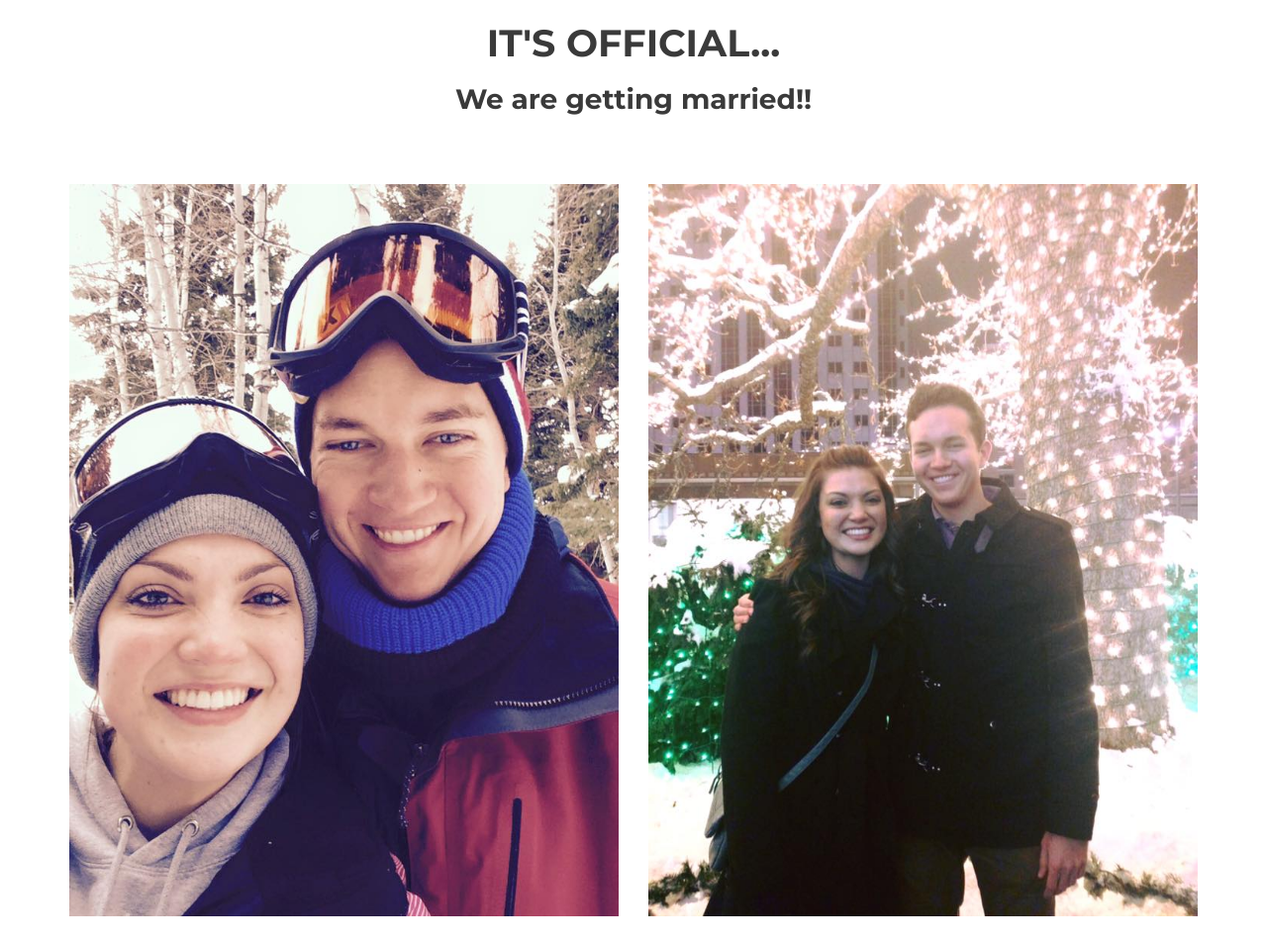
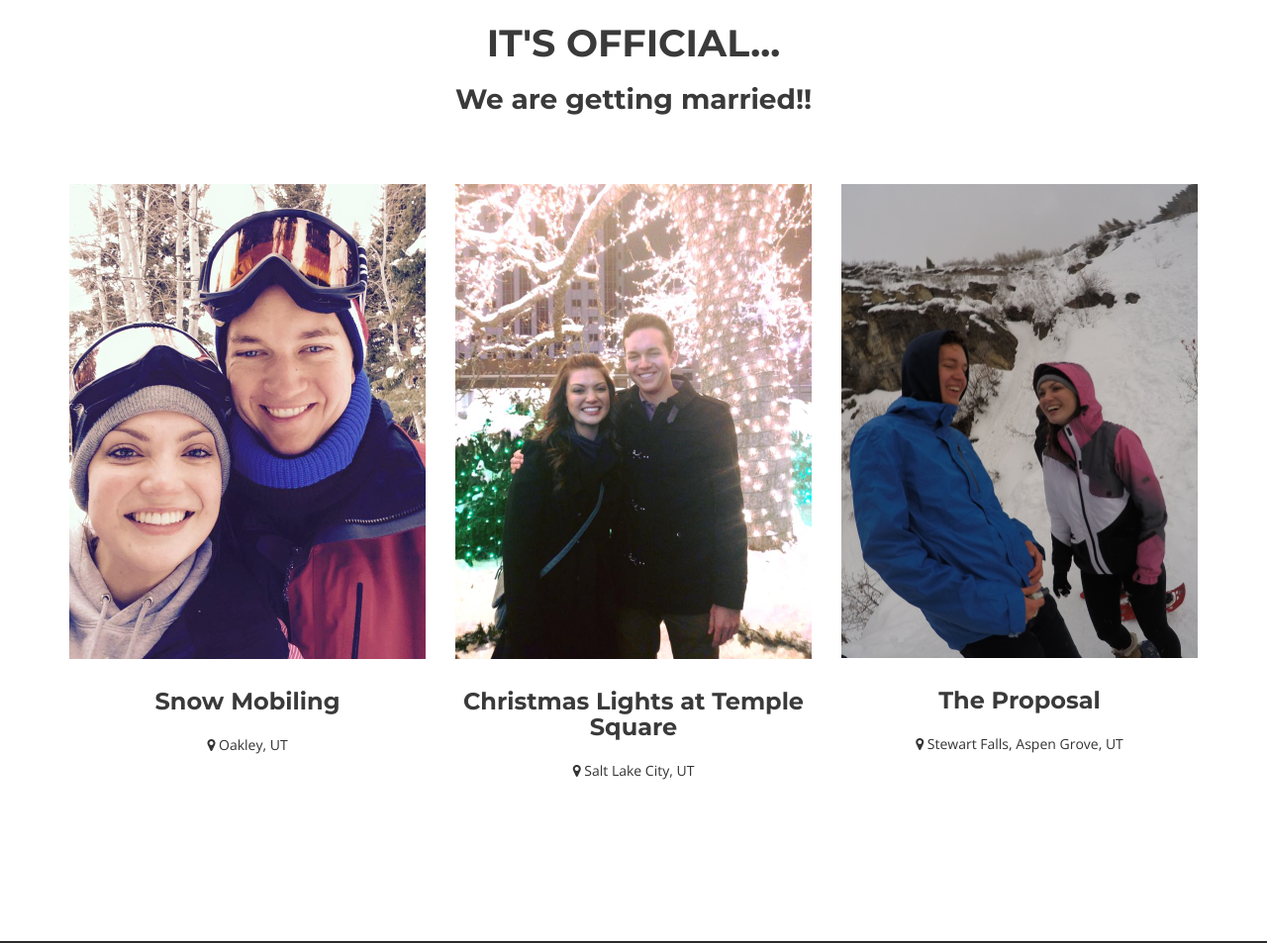
Before and after one commit to Colelyman/alyssalyman.com, a plain HTML site: page index.html in a window 1280 px wide. Shown: the part 722-1675 px from the top of the page at 99% size. Drawn offline with nearby package versions, Linux system fonts and the light colour scheme.

Commit message:
Added first proposal picture.

```diff
--- a/index.html
+++ b/index.html
@@ -72,20 +72,26 @@
 				  </div>
 			  </div>
 			  <div class="row">
-                <div class="col-xs-12 col-sm-6 col-md-6 col-lg-6">
+                <div class="col-xs-12 col-sm-4 col-md-4 col-lg-4">
 					<div class="box-team wow bounceInDown" data-wow-delay="0.1s">
                     <img src="img/snowmobiling.jpg" alt="" class="img-responsive" />
                     <h4>Snow Mobiling</h4>
                     <p><i class="fa fa-map-marker"></i> Oakley, UT</p>
 					</div>
                 </div>
-                <div class="col-xs-12 col-sm-6 col-md-6 col-lg-6" data-wow-delay="0.3s">
+                <div class="col-xs-12 col-sm-4 col-md-4 col-lg-4" data-wow-delay="0.3s">
 					<div class="box-team wow bounceInDown">
                     <img src="img/templeSquare.jpg" alt="" class="img-responsive" />
                     <h4>Christmas Lights at Temple Square</h4>
                     <p><i class="fa fa-map-marker"></i> Salt Lake City, UT</p>
 					</div>
                 </div>
+                <div class="col-xs-12 col-sm-4 col-md-4 col-lg-4">
+					<div class="box-team wow bounceInDown" data-wow-delay="0.1s">
+                    <img src="img/proposal.jpg" alt="" class="img-responsive" />
+                    <h4>The Proposal</h4>
+                    <p><i class="fa fa-map-marker"></i> Stewart Falls, Aspen Grove, UT</p>
+					</div>
 			  </div>
 		  </div>
 	  </section>
```
Also changed, not shown: img/proposal.jpg (added).
